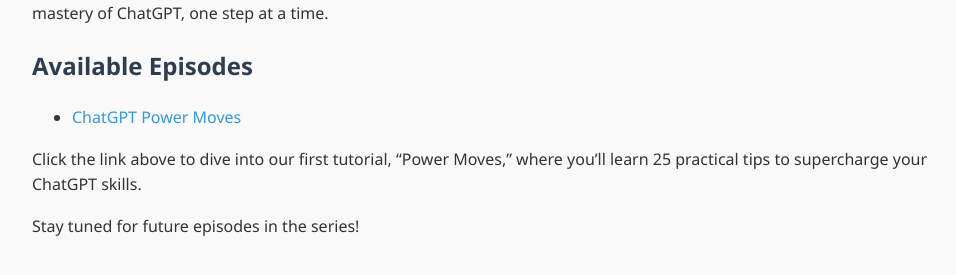
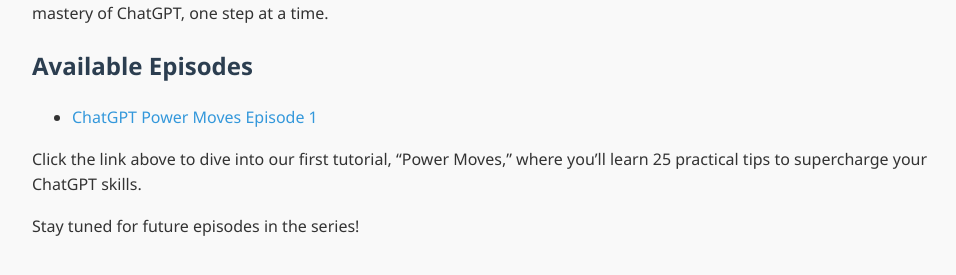
Before and after one commit to ImKprabhat/AIforAll-Courses, a Jekyll site: the page built from index.md, in a window 1280 px wide. Shown: the part 271-546 px from the top of the page, without its empty margins (158-1114 px from the left). Built offline with Jekyll 4.4.1, drawn with Linux system fonts in a browser that asks for light colours; our own code applies the rules of GitHub Pages for plain Markdown files.

Commit message:
Add episode 1 (ep1.md)

```diff
--- a/index.md
+++ b/index.md
@@ -4,7 +4,7 @@
 
 ## Available Episodes
 
-- [ChatGPT Power Moves](ChatGPT%20Power%20Moves%20–%20Self‑paced%20Tutorial.md)
+- [ChatGPT Power Moves Episode 1](ep1.md)
 
 Click the link above to dive into our first tutorial, "Power Moves," where you'll learn 25 practical tips to supercharge your ChatGPT skills.
 
```
